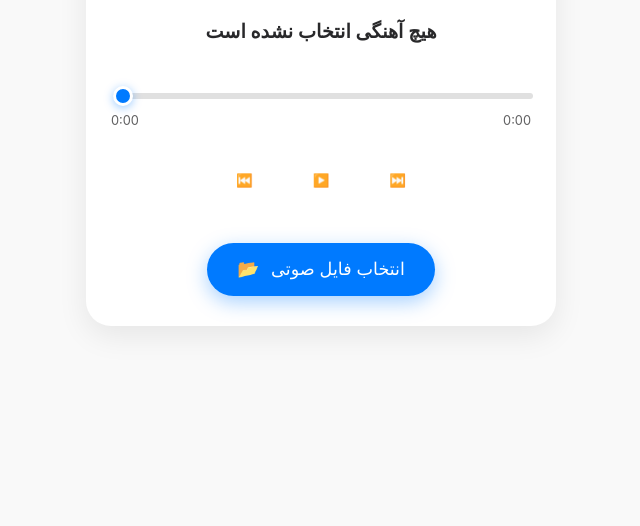
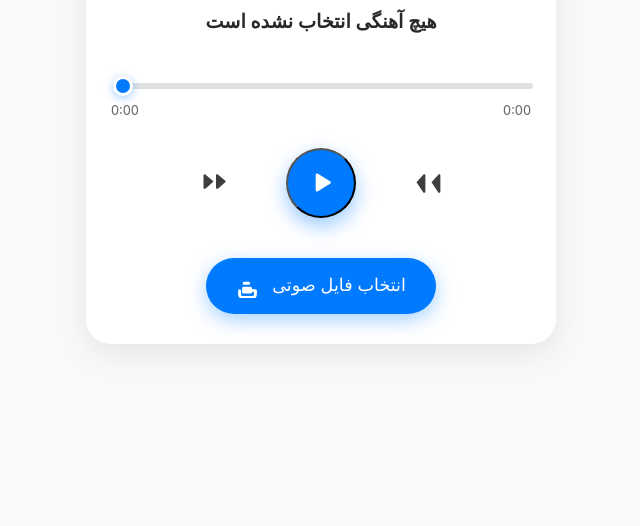
Before and after one commit to matindiscordgg/MatinPlayer, a plain HTML site: page index.html in a window 1280 px wide. Shown: the part 274-800 px from the top of the page, without its empty margins (319-959 px from the left). Drawn offline with Linux system fonts and the light colour scheme.

Commit message:
Update index.html

```diff
--- a/index.html
+++ b/index.html
@@ -1,54 +1,69 @@
 <!DOCTYPE html>
-<html lang="fa" data-theme="light">
+<html lang="fa">
 <head>
     <meta charset="UTF-8">
     <meta name="viewport" content="width=device-width, initial-scale=1.0">
-    <title>Matin Player PWA</title>
+    <title>Matin Player</title>
     <link rel="stylesheet" href="style.css">
-    <link rel="manifest" href="manifest.json">
-    <!-- برای اطمینان از پشتیبانی بهتر در آیفون -->
-    <meta name="apple-mobile-web-app-capable" content="yes">
+    <!-- آیکون‌های SVG (می‌توانید از کتابخانه‌های آیکون مانند Font Awesome هم استفاده کنید) -->
+    <!-- اینجا از SVGهای ساده استفاده شده است -->
 </head>
-<body data-theme="light">
-
+<body>
     <div class="player-container">
-        <!-- دکمه تغییر تم (حالت روز/شب) -->
         <header>
-            <button id="themeToggle" class="icon-button">☀️</button>
             <h2>Matin Player</h2>
+            <button class="theme-toggle-button" id="themeToggle" aria-label="تغییر تم">
+                <!-- آیکون تم بر اساس وضعیت فعلی تنظیم خواهد شد -->
+                <svg class="icon-theme-dark" viewBox="0 0 24 24" fill="currentColor">
+                    <path d="M12 2C6.486 2 2 6.486 2 12s4.486 10 10 10 10-4.486 10-10S17.514 2 12 2zm0 18c-4.411 0-8-3.589-8-8s3.589-8 8-8 8 3.589 8 8-3.589 8-8 8zm0-15c-3.314 0-6 2.686-6 6s2.686 6 6 6 6-2.686 6-6-2.686-6-6-6zm0 10c-1.654 0-3-1.346-3-3s1.346-3 3-3 3 1.346 3 3-1.346 3-3 3z"/>
+                </svg>
+            </button>
         </header>
 
         <div class="track-info">
-            <p id="currentTrackTitle">هیچ آهنگی انتخاب نشده است</p>
+            <div id="currentTrackTitle">هیچ آهنگی انتخاب نشده است</div>
+            <!-- <div class="artist-name">نام هنرمند</div> -->
         </div>
 
-        <!-- پلیر اصلی -->
-        <audio id="mainAudioPlayer"></audio>
-
-        <!-- نوار پیشرفت -->
         <div class="progress-section">
             <input type="range" id="seekBar" value="0" min="0" max="100">
             <div class="time-display">
                 <span id="currentTime">0:00</span>
-                <span id="durationTime">0:00</span>
+                <span id="duration">0:00</span>
             </div>
         </div>
 
-        <!-- کنترل‌ها -->
         <div class="controls">
-            <button id="prevButton" class="control-button">⏮️</button>
-            <button id="playPauseButton" class="control-button large">▶️</button>
-            <button id="nextButton" class="control-button">⏭️</button>
+            <button class="control-button" id="prevButton" aria-label="قبلی">
+                <svg class="icon-prev" viewBox="0 0 24 24" fill="currentColor">
+                    <path d="M16 18.1V5.9c0-0.7 0.8-1.2 1.5-0.8l5.9 5.1c0.4 0.3 0.4 0.9 0 1.2l-5.9 5.1c-0.7 0.4-1.5-0.1-1.5-0.8zm-10 0V5.9c0-0.7 0.8-1.2 1.5-0.8l5.9 5.1c0.4 0.3 0.4 0.9 0 1.2l-5.9 5.1c-0.7 0.4-1.5-0.1-1.5-0.8z"/>
+                </svg>
+            </button>
+            <button class="play-pause-button" id="playPauseButton" aria-label="پخش/توقف">
+                <svg class="icon-play" viewBox="0 0 24 24" fill="currentColor">
+                    <path d="M8 6.827v10.347c0 0.791 0.874 1.312 1.565 0.874l8.325-5.173c0.647-0.403 0.647-1.293 0-1.696L9.565 5.953C8.874 5.521 8 6.034 8 6.827z"/>
+                </svg>
+                 <svg class="icon-pause" viewBox="0 0 24 24" fill="currentColor" style="display: none;">
+                    <path d="M9 20c0 1.105-0.895 2-2 2s-2-0.895-2-2V4c0-1.105 0.895-2 2-2s2 0.895 2 2V20zM17 4c0-1.105-0.895-2-2-2s-2 0.895-2 2v16c0 1.105 0.895 2 2 2s2-0.895 2-2V4z"/>
+                </svg>
+            </button>
+            <button class="control-button" id="nextButton" aria-label="بعدی">
+                <svg class="icon-next" viewBox="0 0 24 24" fill="currentColor">
+                    <path d="M7.5 18.1V5.9c0-0.7-0.8-1.2-1.5-0.8L0.8 10.9c-0.4 0.3-0.4 0.9 0 1.2L6 19.7c0.7 0.4 1.5-0.1 1.5-0.8zM19.5 18.1V5.9c0-0.7-0.8-1.2-1.5-0.8L12.8 10.9c-0.4 0.3-0.4 0.9 0 1.2L18 19.7c0.7 0.4 1.5-0.1 1.5-0.8z"/>
+                </svg>
+            </button>
         </div>
 
-        <!-- دکمه انتخاب فایل (برای افزودن آهنگ) -->
         <div class="file-input-section">
-             <button id="openFileButton" class="action-button">
-                <span class="icon">📂</span> انتخاب فایل صوتی
+            <button class="action-button" id="openFileButton">
+                <svg class="icon-upload" viewBox="0 0 24 24" fill="currentColor">
+                    <path d="M19.4 15.37a1.5 1.5 0 0 0-1.5 1.5v3.71a1.5 1.5 0 0 1-1.5 1.5H6.6a1.5 1.5 0 0 1-1.5-1.5V16.87a1.5 1.5 0 0 0-3 0v3.71a4.5 4.5 0 0 0 4.5 4.5h9.8a4.5 4.5 0 0 0 4.5-4.5v-3.71a1.5 1.5 0 0 0-1.5-1.5zm-7.9 1.03a1.5 1.5 0 0 0 1.5 1.5h4.5a1.5 1.5 0 0 0 0-3h-4.5a1.5 1.5 0 0 0-1.5 1.5zm2.6-7.15a1.5 1.5 0 0 0-1.5-1.5h-4.5a1.5 1.5 0 0 0 0 3h4.5a1.5 1.5 0 0 0 1.5-1.5zm-6.5 3.5a1.5 1.5 0 0 0-1.5 1.5v3.71a1.5 1.5 0 0 0 1.5 1.5h6.9a1.5 1.5 0 0 0 1.5-1.5v-3.71a1.5 1.5 0 0 0-1.5-1.5H7.5z"/>
+                </svg>
+                <span>انتخاب فایل صوتی</span>
             </button>
+            <!-- ورودی فایل مخفی -->
             <input type="file" id="audioFile" accept="audio/*" style="display: none;">
         </div>
-
     </div>
 
     <script src="script.js"></script>
```
